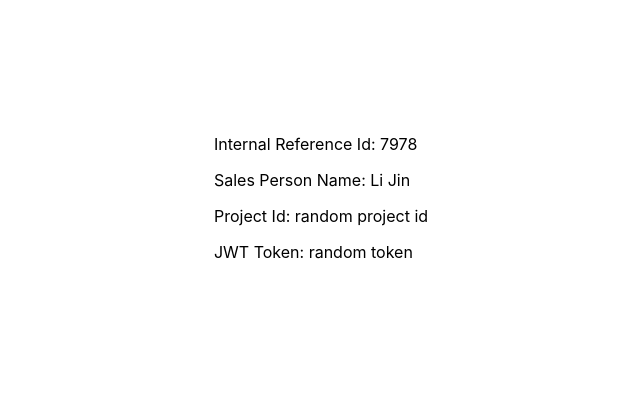
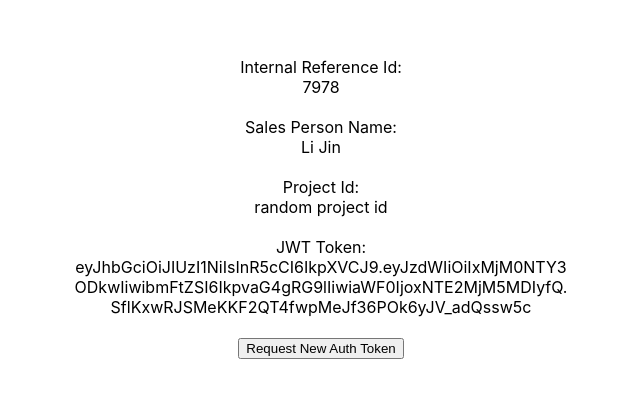
Before and after one commit to SolarDesignTool/fake-design-tool, a React (Create React App) app: page / in a window 1280 px wide. Shown: the part 202-600 px from the top of the page, without its empty margins (319-959 px from the left). Built offline with nearby package versions, Linux system fonts and the light colour scheme.

Commit message:
updated version: 0.1.4

```diff
--- a/package.json
+++ b/package.json
@@ -1,6 +1,6 @@
 {
   "name": "fake-design-tool",
-  "version": "0.1.3",
+  "version": "0.1.4",
   "description": "Simulate design tool project functionality",
   "repository": {
     "type": "git",
--- a/src/App.js
+++ b/src/App.js
@@ -7,7 +7,7 @@ function App() {
     internalReferenceId: Math.floor(Math.random() * 10000),
     salespersonName: 'Li Jin',
     projectId: 'random project id',
-    jwtToken: 'random token'
+    jwtToken: 'eyJhbGciOiJIUzI1NiIsInR5cCI6IkpXVCJ9.eyJzdWIiOiIxMjM0NTY3ODkwIiwibmFtZSI6IkpvaG4gRG9lIiwiaWF0IjoxNTE2MjM5MDIyfQ.SflKxwRJSMeKKF2QT4fwpMeJf36POk6yJV_adQssw5c'
   }
   return (
     <div className="App">
--- a/src/components/DesignTool.css
+++ b/src/components/DesignTool.css
@@ -7,7 +7,13 @@
 }
 
 .values {
-  text-align: left;
+  text-align: center;
+  width: 500px;
+  word-wrap: break-word;
+}
+
+.item {
+  margin-top: 20px;
 }
 
 .card {
--- a/src/components/DesignTool.js
+++ b/src/components/DesignTool.js
@@ -1,23 +1,60 @@
-import React from 'react';
+import React, { useState } from 'react';
 import './DesignTool.css';
 
 const DesignTool = (props) => {
   const { internalReferenceId, salespersonName, projectId, jwtToken } = props;
+  const [newToken, setNewToken] = useState('');
+
+  const generateNewToken = () => {
+    var token           = '';
+    var characters       = 'ABCDEFGHIJKLMNOPQRSTUVWXYZabcdefghijklmnopqrstuvwxyz0123456789';
+    var charactersLength = characters.length;
+    for ( var i = 0; i < 156; i++ ) {
+      token += characters.charAt(Math.floor(Math.random() * charactersLength));
+    }
+    setNewToken(token);
+  }
+
   return (
     <div className="container">
       <div className="values">
-        <p>
-          Internal Reference Id: {internalReferenceId}
-        </p>
-        <p>
-          Sales Person Name: {salespersonName}
-        </p>
-        <p>
-          Project Id: {projectId}
-        </p>
-        <p>
-          JWT Token: {jwtToken}
-        </p>
+        <div className="item">
+          <div>
+            Internal Reference Id:
+          </div>
+          <div>
+            {internalReferenceId}
+          </div>
+        </div>
+        <div className="item">
+          <div>
+            Sales Person Name:
+          </div>
+          <div>
+            {salespersonName}
+          </div>
+        </div>
+        <div className="item">
+          <div>
+            Project Id:
+          </div>
+          <div>
+            {projectId}
+          </div>
+        </div>
+        <div className="item">
+          <div>
+            JWT Token:
+          </div>
+          <div>
+            {newToken || jwtToken}
+          </div>
+        </div>
+        <div className="item">
+          <button onClick={generateNewToken}>
+            Request New Auth Token
+          </button>
+        </div>
       </div>
     </div>
   );
```
